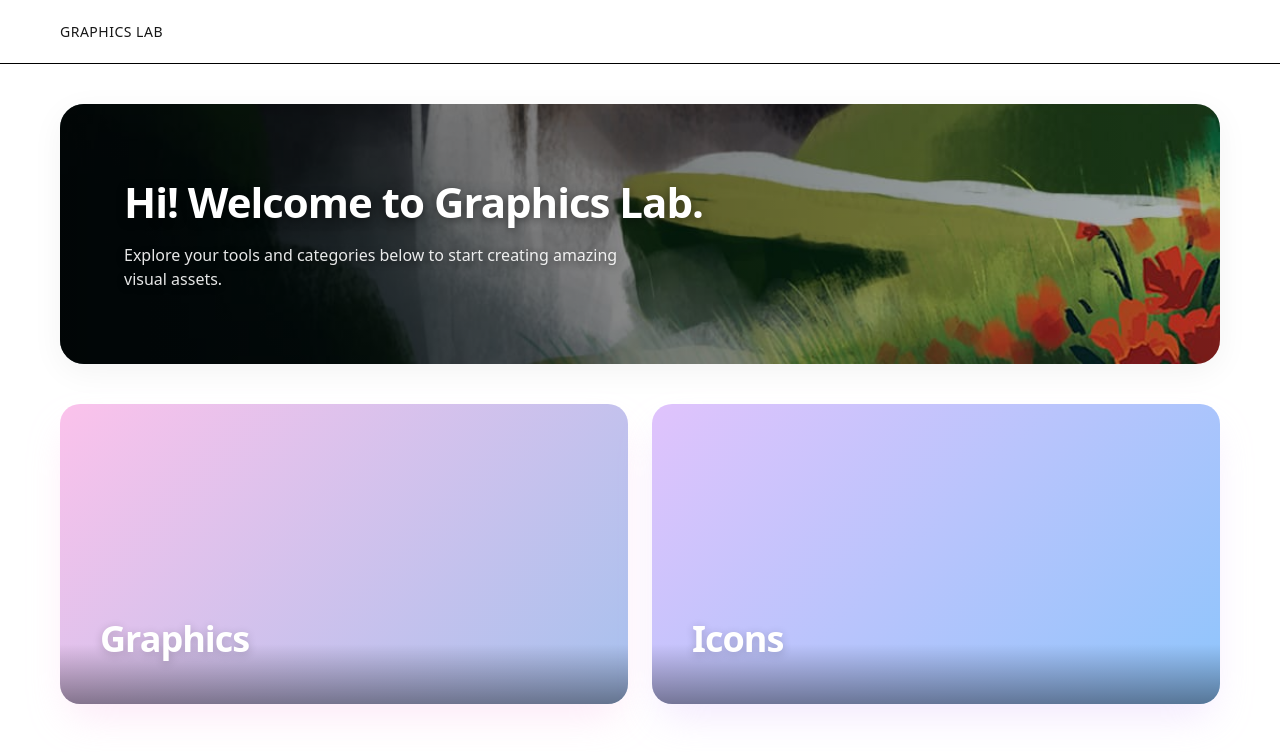
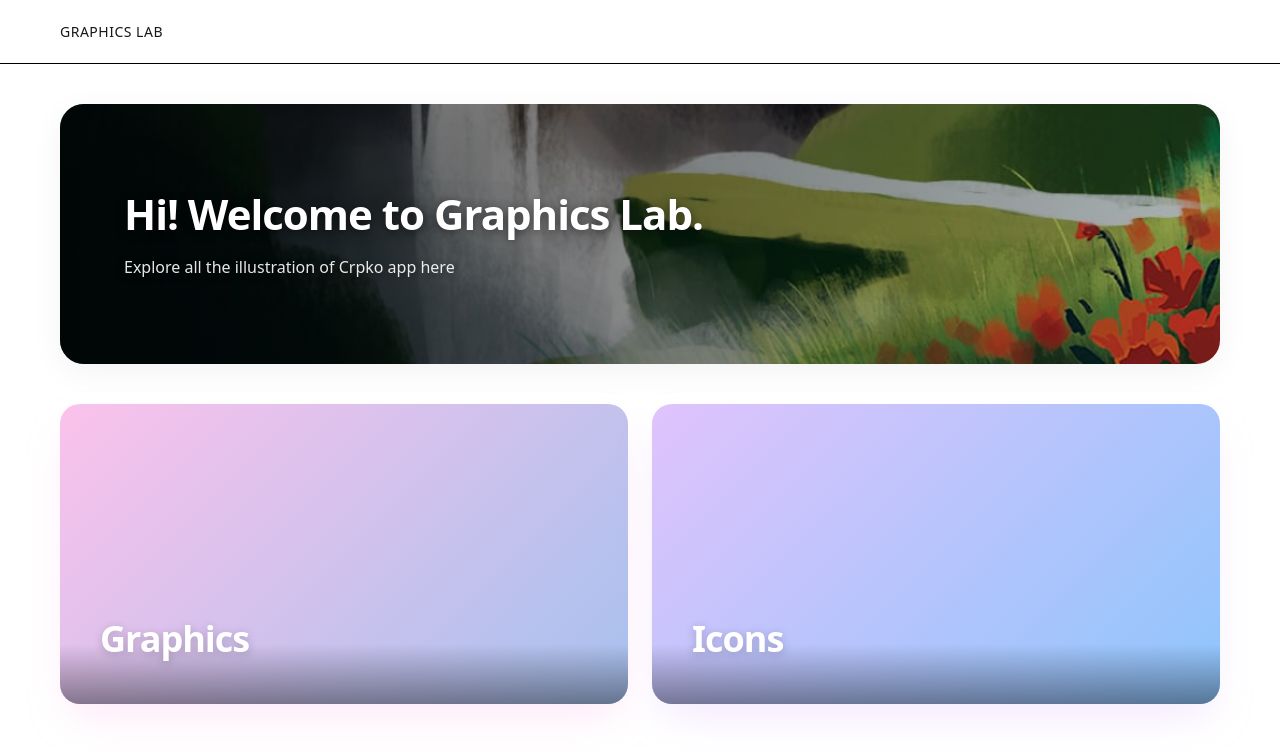
Before and after one commit to yamparalarahul27/illu-ic, a Next.js app: page /dashboard in a window 1280 px wide. Shown: the top 752 px of the page. Built offline with nearby package versions, Linux system fonts and the light colour scheme.

Commit message:
feat: updated banner subtext

```diff
--- a/src/app/dashboard/page.tsx
+++ b/src/app/dashboard/page.tsx
@@ -61,7 +61,7 @@ function DashboardContent() {
             lineHeight: "1.5",
             textShadow: "0 2px 10px rgba(0,0,0,0.5)"
           }}>
-            Explore your tools and categories below to start creating amazing visual assets.
+            Explore all the illustration of Crpko app here
           </p>
         </div>
       </div>
```
